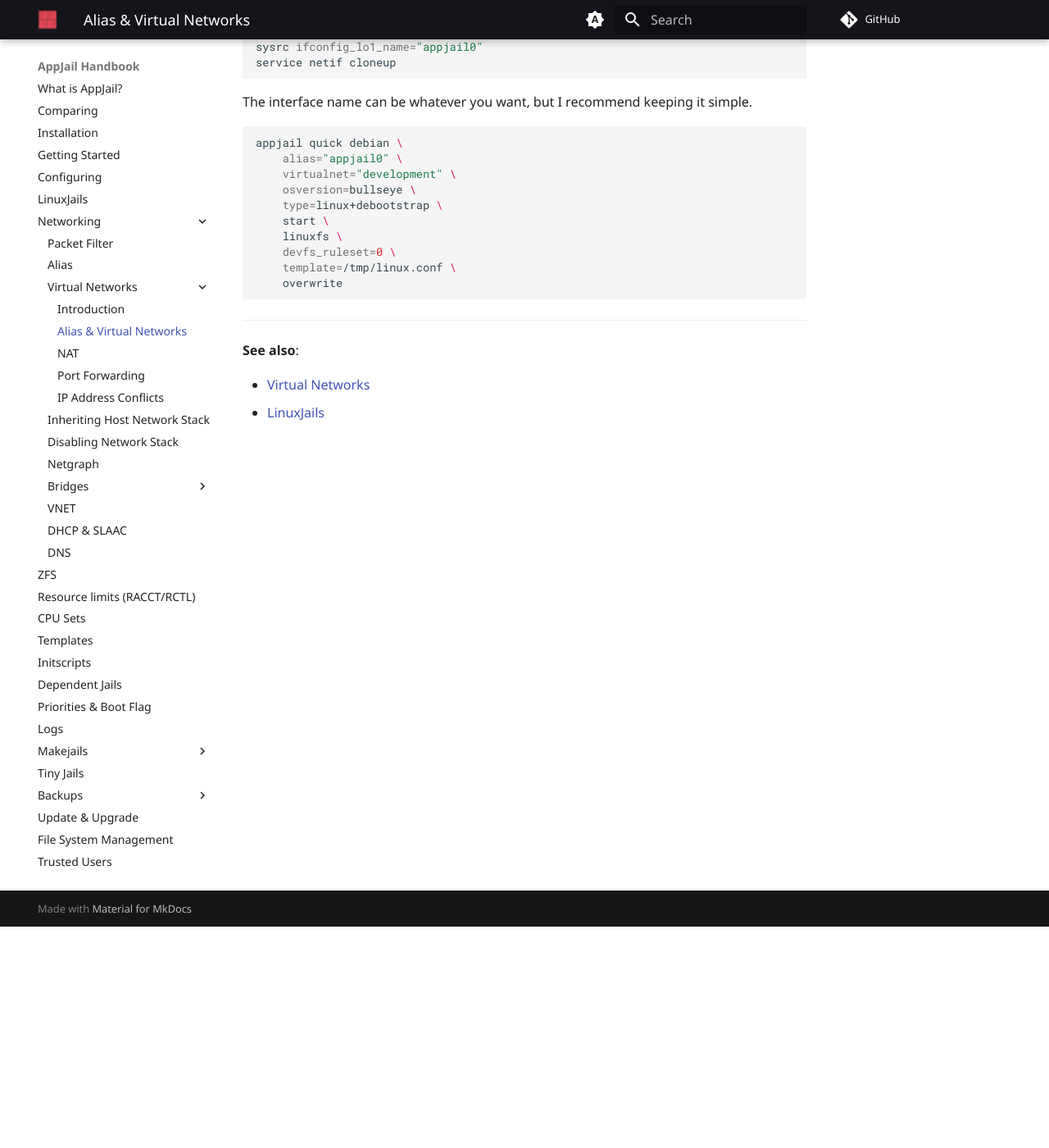
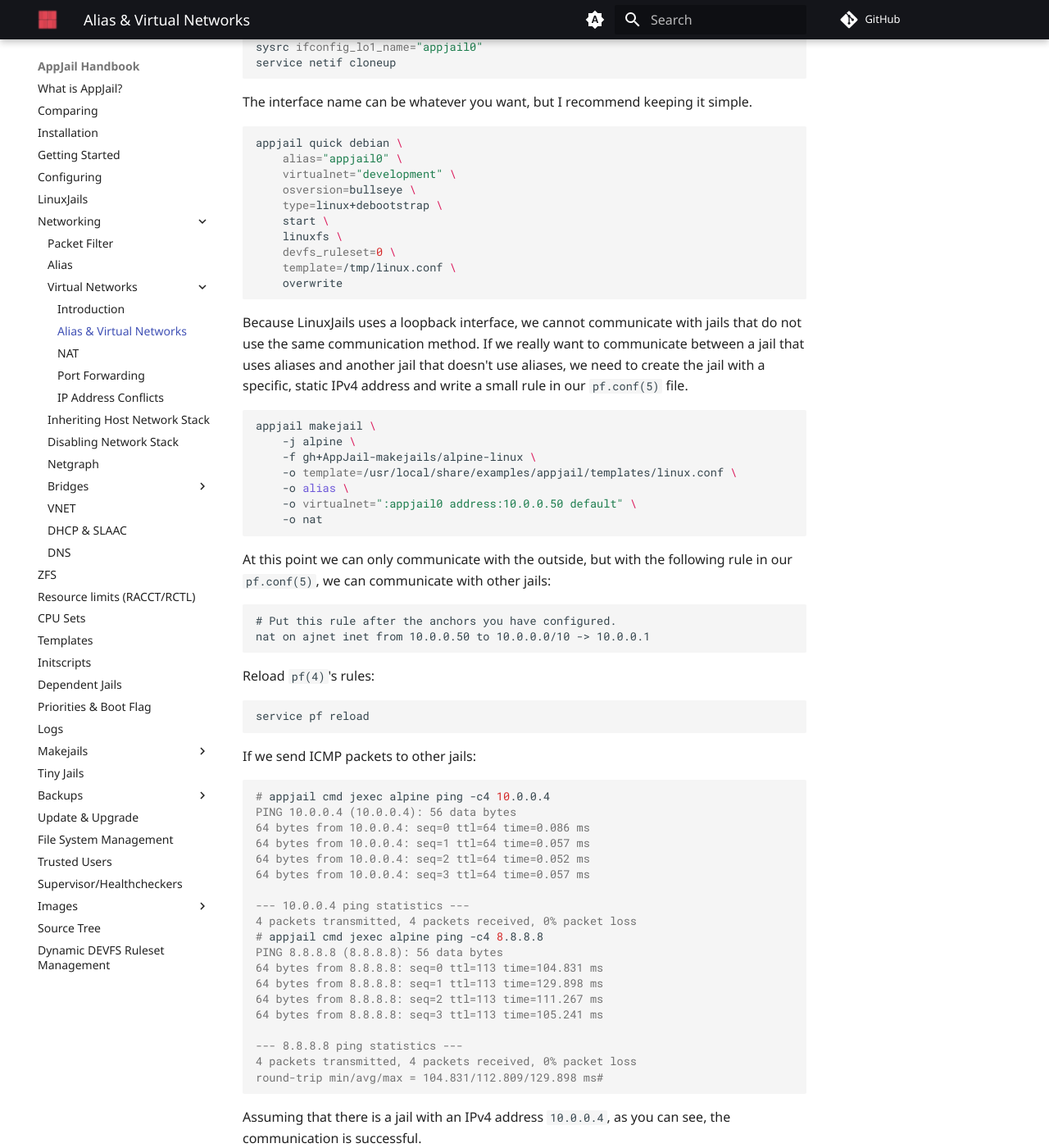
Before and after one commit to DtxdF/AppJail.docs, an MkDocs documentation site: the page built from docs/networking/virtual-networks/alias-and-virtual-networks.md, in a window 1280 px wide and 1400 px high, scrolled down 270 px. Shown: the whole window at 82% size. Built offline with MkDocs 1.6.1 and Material for MkDocs 9.7.7, drawn with Linux system fonts in a browser that asks for light colours; comment, search, counter and statistics services are not loaded.

Commit message:
Fix DtxdF/AppJail#9

````diff
--- a/docs/networking/virtual-networks/alias-and-virtual-networks.md
+++ b/docs/networking/virtual-networks/alias-and-virtual-networks.md
@@ -23,9 +23,61 @@ appjail quick debian \
     overwrite
 ```
 
+Because LinuxJails uses a loopback interface, we cannot communicate with jails that do not use the same communication method. If we really want to communicate between a jail that uses aliases and another jail that doesn't use aliases, we need to create the jail with a specific, static IPv4 address and write a small rule in our `pf.conf(5)` file.
+
+```sh
+appjail makejail \
+    -j alpine \
+    -f gh+AppJail-makejails/alpine-linux \
+    -o template=/usr/local/share/examples/appjail/templates/linux.conf \
+    -o alias \
+    -o virtualnet=":appjail0 address:10.0.0.50 default" \
+    -o nat
+```
+
+At this point we can only communicate with the outside, but with the following rule in our `pf.conf(5)`, we can communicate with other jails:
+
+```
+# Put this rule after the anchors you have configured.
+nat on ajnet inet from 10.0.0.50 to 10.0.0.0/10 -> 10.0.0.1
+```
+
+Reload `pf(4)`'s rules:
+
+```sh
+service pf reload
+```
+
+If we send ICMP packets to other jails:
+
+```console
+# appjail cmd jexec alpine ping -c4 10.0.0.4
+PING 10.0.0.4 (10.0.0.4): 56 data bytes
+64 bytes from 10.0.0.4: seq=0 ttl=64 time=0.086 ms
+64 bytes from 10.0.0.4: seq=1 ttl=64 time=0.057 ms
+64 bytes from 10.0.0.4: seq=2 ttl=64 time=0.052 ms
+64 bytes from 10.0.0.4: seq=3 ttl=64 time=0.057 ms
+
+--- 10.0.0.4 ping statistics ---
+4 packets transmitted, 4 packets received, 0% packet loss
+# appjail cmd jexec alpine ping -c4 8.8.8.8
+PING 8.8.8.8 (8.8.8.8): 56 data bytes
+64 bytes from 8.8.8.8: seq=0 ttl=113 time=104.831 ms
+64 bytes from 8.8.8.8: seq=1 ttl=113 time=129.898 ms
+64 bytes from 8.8.8.8: seq=2 ttl=113 time=111.267 ms
+64 bytes from 8.8.8.8: seq=3 ttl=113 time=105.241 ms
+
+--- 8.8.8.8 ping statistics ---
+4 packets transmitted, 4 packets received, 0% packet loss
+round-trip min/avg/max = 104.831/112.809/129.898 ms#
+```
+
+Assuming that there is a jail with an IPv4 address `10.0.0.4`, as you can see, the communication is successful.
+
 ---
 
 **See also**:
 
 * [Virtual Networks](intro.md)
 * [LinuxJails](../../linux.md)
+* [Makejails](../../makejails/intro.md)
````
